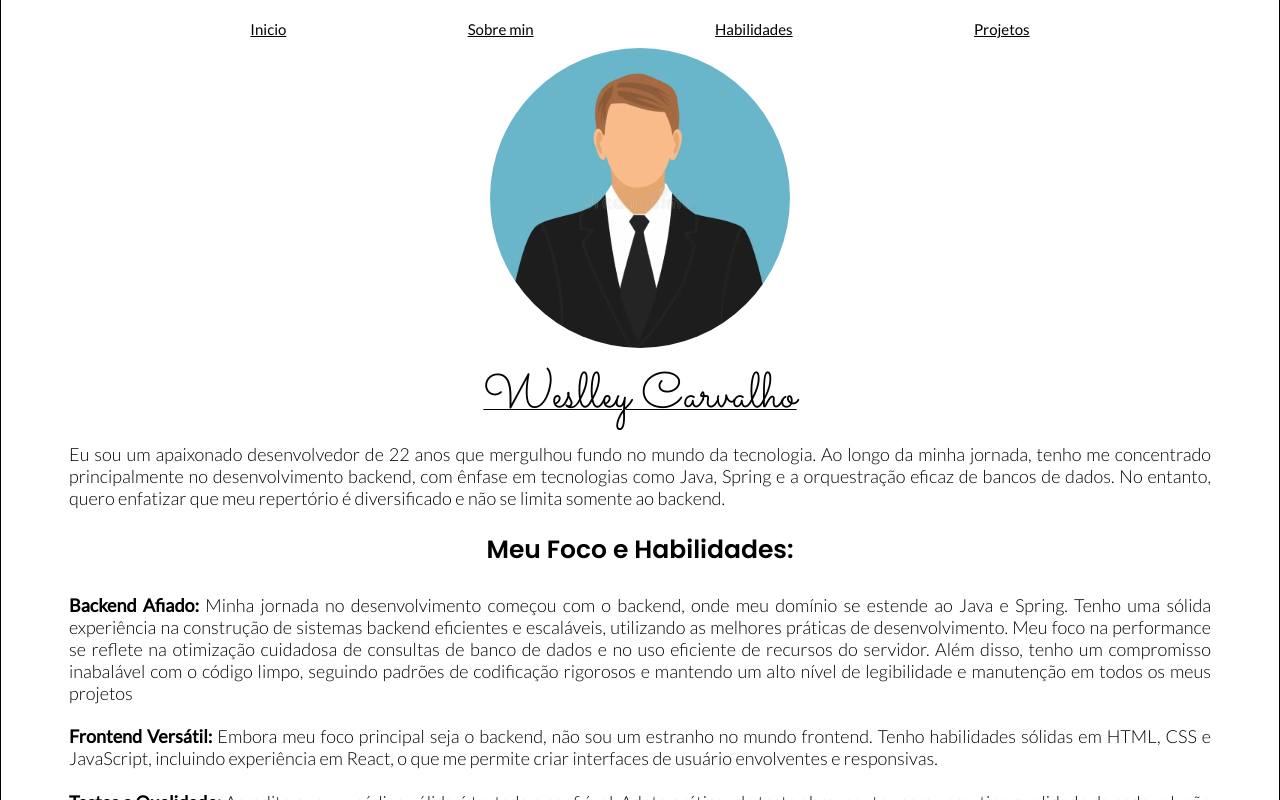
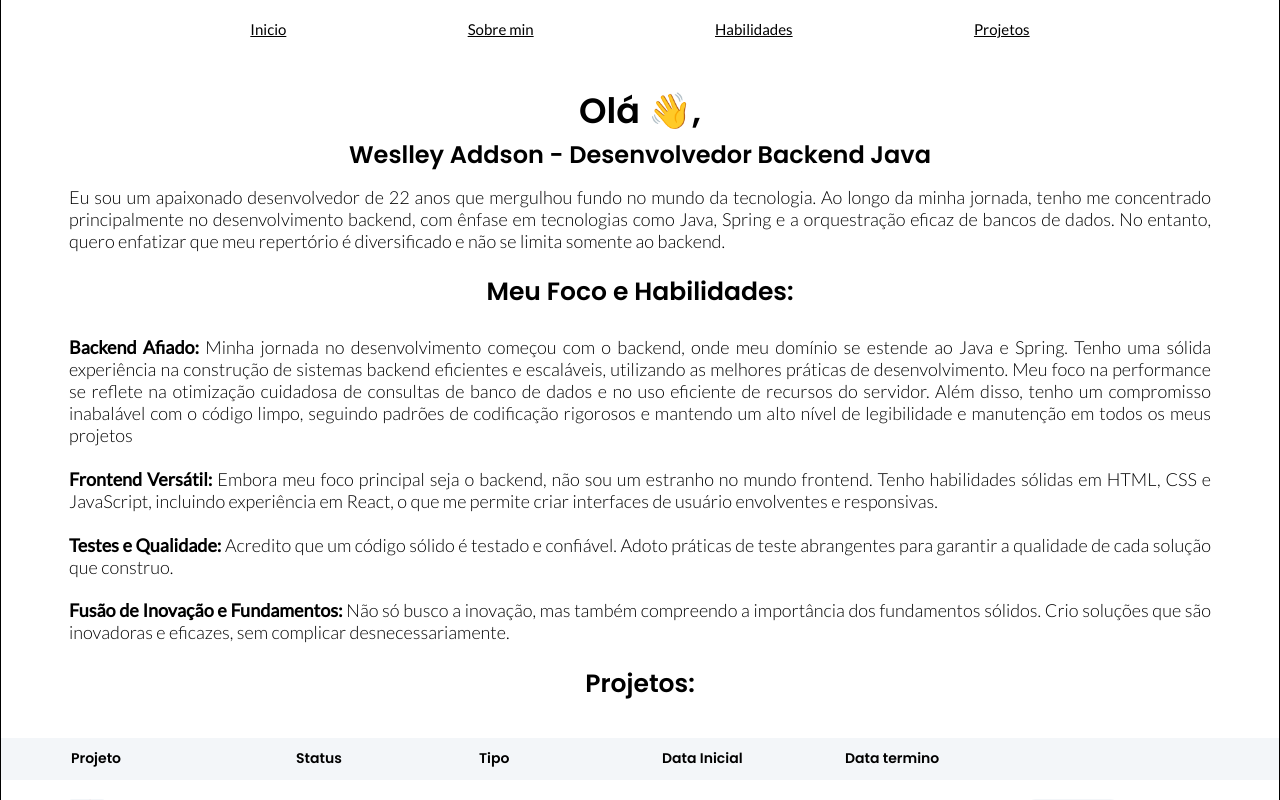
Before and after one commit to wesquel/portfolio, a React (Create React App) app: page / in a window 1280 px wide. Shown: the top 800 px of the page. Built offline with nearby package versions, Linux system fonts and the light colour scheme.

Commit message:
added presentation

```diff
--- a/src/components/ButtonTable/styles.js
+++ b/src/components/ButtonTable/styles.js
@@ -9,7 +9,7 @@ export const Container = styled.div`
     height: 2.5em;
     width: 6em;
     border-radius: 0.5em;
-    background: #bebebe;
+    background: #f3f6f9;
 
     &:hover {
       background: #575757;
--- /dev/null
+++ b/src/components/Presentation/index.jsx
@@ -0,0 +1,15 @@
+import P from "prop-types";
+import * as Styled from "./styles";
+
+export const Presentation = ({ children }) => {
+  return (
+    <>
+      <Styled.Title>Olá 👋,</Styled.Title>
+      <Styled.Container>{children}</Styled.Container>
+    </>
+  );
+};
+
+Presentation.propTypes = {
+  children: P.node.isRequired,
+};
--- /dev/null
+++ b/src/components/Presentation/styles.js
@@ -0,0 +1,17 @@
+import styled, { css } from "styled-components";
+
+export const Container = styled.div`
+  ${() => css`
+    font-family: ${({ theme }) => theme.fonts.family.title};
+    font-size: 2.4em;
+    margin-bottom: 0.6em;
+  `}
+`;
+
+export const Title = styled.div`
+  ${() => css`
+    font-family: ${({ theme }) => theme.fonts.family.title};
+    font-size: 3.5em;
+    margin-top: 1.3em;
+  `}
+`;
--- a/src/styles/theme.js
+++ b/src/styles/theme.js
@@ -35,5 +35,6 @@ export const theme = {
     xxlarge: "4.8rem",
     huge: "5.6rem",
     xhuge: "6.4rem",
+    xxhuge: "10em",
   },
 };
--- a/src/templates/app/index.jsx
+++ b/src/templates/app/index.jsx
@@ -9,6 +9,7 @@ import { ImageUser } from "../../components/ImageUser";
 import { Signature } from "../../components/Signature";
 import { ProjectsTable } from '../../components/ProjectsTable';
 import { ButtonTable } from '../../components/ButtonTable';
+import { Presentation } from '../../components/Presentation';
 
 function Home() {
   const links = [
@@ -39,9 +40,11 @@ function Home() {
         <SectionContainer centered="true">
             <NavBar  links={links}>children</NavBar>
 
-            <ImageUser text="imagem perfil" />
+            <Presentation>Weslley Addson - Desenvolvedor Backend Java</Presentation>
 
-            <Signature>Weslley Carvalho</Signature>
+            {/* <ImageUser text="imagem perfil" />
+
+            <Signature>Weslley Carvalho</Signature> */}
 
             <TextComponent>Eu sou um apaixonado desenvolvedor de 22 anos que mergulhou fundo no mundo da tecnologia. Ao longo da minha jornada, tenho me concentrado principalmente no desenvolvimento backend, com ênfase em tecnologias como Java, Spring e a orquestração eficaz de bancos de dados. No entanto, quero enfatizar que meu repertório é diversificado e não se limita somente ao backend.</TextComponent>
 
```
